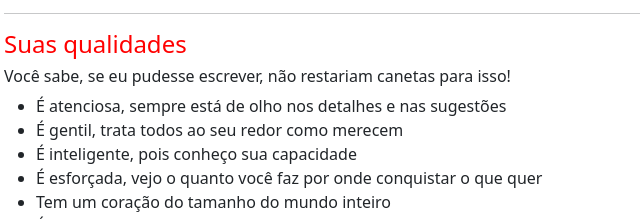
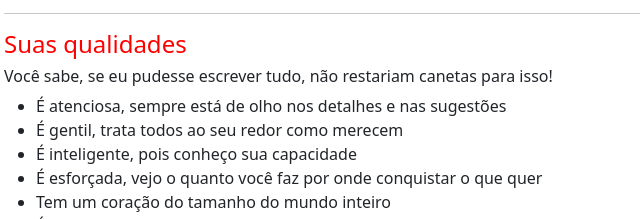
Before and after one commit to 01mrl/felizdiadosnamorados, a plain HTML site: page sobrevoce.html in a window 1280 px wide. Shown: the part 268-487 px from the top of the page, 90-730 px from the left. Drawn offline with nearby package versions, Linux system fonts and the light colour scheme.

Commit message:
sobrevoce.html

```diff
--- a/sobrevoce.html
+++ b/sobrevoce.html
@@ -46,7 +46,7 @@ img { max-width: 214px; }
 
                         <h4 style="color: red;">Suas qualidades</h4>
 
-                        <h6>Você sabe, se eu pudesse escrever, não restariam canetas para isso!</h6>
+                        <h6>Você sabe, se eu pudesse escrever tudo, não restariam canetas para isso!</h6>
                         <ul>
                             <li>É atenciosa, sempre está de olho nos detalhes e nas sugestões</li>
                             <li>É gentil, trata todos ao seu redor como merecem</li>
```
